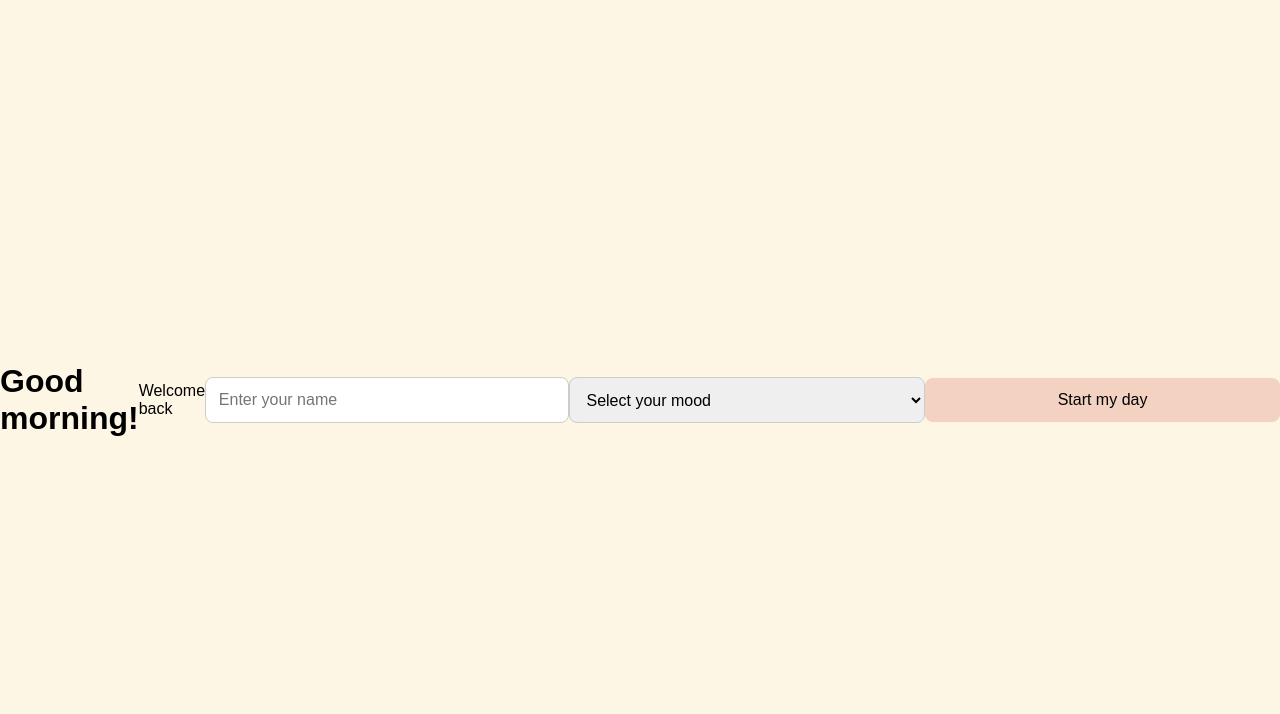
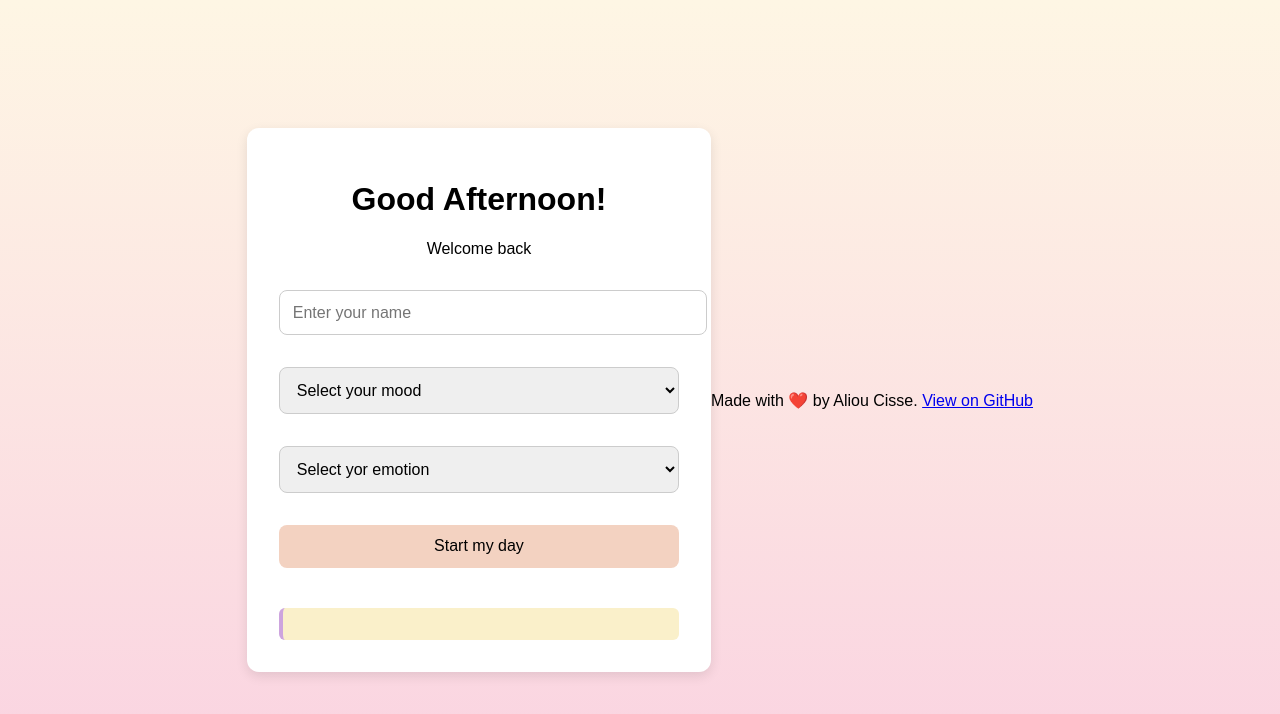
Before and after one commit to BigFuAl/first-project, a website: page smart-daily-dashboard/index.html in a window 1280 px wide. Drawn offline with Linux system fonts and the light colour scheme.

Commit message:
feat: update dashboard layout and content

```diff
--- a/smart-daily-dashboard/index.html
+++ b/smart-daily-dashboard/index.html
@@ -1,14 +1,19 @@
-<!DOCTYPE html>
+<!doctype html>
 <html lang="en">
   <head>
-        <meta charset="UTF-8">
-        <meta name="viewport" content="width=device-width, initial-scale=1.0">
+    <meta charset="UTF-8" />
+    <meta name="viewport" content="width=device-width, initial-scale=1.0" />
     <title>Smart Daily Dashboard</title>
-        <link rel="stylesheet" href="style.css">
-        <link href="https://fonts.googleapis.com/css2?family-Fredoka&display=swap" rel="stylesheet">
+    <link rel="stylesheet" href="style.css" />
+    <link
+      href="https://fonts.googleapis.com/css2?family-Fredoka&display=swap"
+      rel="stylesheet"
+    />
   </head>
 
   <body>
+    <div class="container">
+      <div class="card">
         <h1>Good morning!</h1>
         <p id="greeting">Welcome back</p>
 
@@ -22,11 +27,31 @@
           <option value="meh">Meh</option>
         </select>
 
+        <select id="emotionSelect">
+          <option value="">Select yor emotion</option>
+          <option value="anxious">Anxious</option>
+          <option value="sad">Sad</option>
+          <option value="angry">Angry</option>
+          <option value="happy">Happy</option>
+        </select>
+
         <button id="startBtn">Start my day</button>
 
         <div id="messageArea"></div>
+        <div id="adviceArea"></div>
       </div>
+    </div>
+    <footer>
+      <p>
+        Made with ❤️ by Aliou Cisse.
+        <a
+          href="https://github.com/BigFuAl/first-project/tree/main/smart-daily-dashboard"
+          target="_blank"
+        >
+          View on GitHub
+        </a>
+      </p>
+    </footer>
     <script src="./script.js"></script>
-
   </body>
 </html>
--- a/smart-daily-dashboard/script.js
+++ b/smart-daily-dashboard/script.js
@@ -1,60 +1,85 @@
-document.addEventListener("DOMContentLoaded", () => {
-    console.log("✅ JavaScript is running");
+document.addEventListener('DOMContentLoaded', () => {
+  setTimeout(() => {
+    console.log('✅ DOM loaded. JS running.');
 
-    const nameInput = document.getElementById("nameInput");
-    const moodSelect = document.getElementById("moodSelect");
-    const messageArea = document.getElementById("messageArea");
-    const greeting = document.getElementById("greeting");
-    const startBtn = document.getElementById("startBtn");
+    const nameInput = document.getElementById('nameInput');
+    const moodSelect = document.getElementById('moodSelect');
+    const messageArea = document.getElementById('messageArea');
+    const emotionSelect = document.getElementById('emotionSelect');
+    const adviceArea = document.getElementById('adviceArea');
+    const greeting = document.getElementById('greeting');
+    const startBtn = document.getElementById('startBtn');
+    const currentHour = new Date().getHours();
+    const greetingTitle = document.querySelector('h1');
 
-    // Console check if inputs were found
-    console.log("nameInput:", nameInput);
-    console.log("moodSelect:", moodSelect);
-    console.log("startBtn:", startBtn);
+    if (currentHour < 12) {
+      greetingTitle.innerText = 'Good morning!';
+    } else if (currentHour < 17) {
+      greetingTitle.innerText = 'Good Afternoon!';
+    } else {
+      greetingTitle.innerText = 'Good Evening!';
+    }
 
-    // Restore saved name from localStorage
-    const savedName = localStorage.getItem("username");
+    console.log('Inputs found:', nameInput, moodSelect, startBtn);
+
+    const savedName = localStorage.getItem('username');
     if (savedName) {
       nameInput.value = savedName;
       greeting.innerText = `Welcome back, ${savedName}.`;
     }
 
-    startBtn.addEventListener("click", () => {
-      console.log("▶ Button clicked");
+    // -- ADVICE MAP FOR EMOTIONS --
+
+    const adviceMap = {
+      anxious:
+        'Breathe in through nose, 4 second count. Hold for 4 seconds. Exhale through mouth for 8 seconds. Repeat for at least 10 breaths.',
+      sad: 'It is okay to feel sadness, embrace this emotion. Write down what is making you feel this emotion, distraction such as music, funny tik toks.',
+      angry:
+        'Remove yourself from the environment where anger is taking place. Practice groudinng technique: 5 things you see, 4 things you can feel, 3 things you can hear, 2 things you can smell, and finally notice 1 thing you can taste.',
+      happy:
+        'This is awesome!Remember to write down this feeling  of happiness, and what and how you feel this way. On the days you feel sad, refer back to this mood and do what put you in this mood',
+    };
+
+    startBtn.addEventListener('click', () => {
+      console.log('▶ Button clicked');
 
       const name = nameInput.value.trim();
       const mood = moodSelect.value;
 
-      console.log("name:", name);
-      console.log("mood:", mood);
-
       if (!name) {
-        alert("Please enter your name.");
+        alert('Please enter your name.');
         return;
       }
 
-      localStorage.setItem("username", name);
+      localStorage.setItem('username', name);
       greeting.innerText = `Good day, ${name}!`;
 
-      let message = "";
+      let message = '';
 
       switch (mood) {
-        case "happy":
-          message = "Keep shining — your vibe is contagious!";
+        case 'happy':
+          message = 'Keep shining — your vibe is contagious!';
           break;
-        case "tired":
-          message = "Take a deep breath. You’ve got this, one step at a time.";
+        case 'tired':
+          message = 'Take a deep breath. You’ve got this.';
           break;
-        case "focused":
-          message = "Dialed in — let nothing break your stride today.";
+        case 'focused':
+          message = 'Laser focus — stay locked in.';
           break;
-        case "meh":
-          message = "Even the meh days pass. You still showed up for yourself!";
+        case 'meh':
+          message = 'Even the meh days pass. Proud of you.';
           break;
         default:
-          message = "Pick a mood, superstar.";
+          message = 'Pick a mood first.';
       }
 
       messageArea.innerText = message;
+
+      // -- Emotion Advice --
+
+      const emotion = emotionSelect.value; // get chosen emotion
+      const advice = adviceMap[emotion] || ''; // lookup, or blank
+      adviceArea.innerHTML = advice;
     });
-  });
+  }, 1000); // <- gives the DOM time to stabilize
+});
--- a/smart-daily-dashboard/style.css
+++ b/smart-daily-dashboard/style.css
@@ -1,24 +1,28 @@
 body {
-    background-color: #fef6e4;
+  background: linear-gradient(to bottom, #fef6e4, #fad2e1);
   font-family: 'Fredoka', sans-serif;
   display: flex;
   justify-content: center;
   align-items: center;
   height: 100vh;
   margin: 0;
+  padding: 0%;
 }
 
 .card {
   background-color: #fff;
   padding: 2rem;
   border-radius: 12px;
-    box-shadow: 0 4px 12px rgba(0,0,0,0.1);
+  box-shadow: 0 4px 12px rgba(0, 0, 0, 0.1);
   text-align: center;
   max-width: 400px;
   width: 100%;
+  animation: fadeIn 0.8s ease-out;
 }
 
-input, select, button {
+input,
+select,
+button {
   margin: 1rem 0;
   padding: 0.8rem;
   width: 100%;
@@ -43,3 +47,27 @@ button:hover {
   font-size: 1.1rem;
   color: #001858;
 }
+
+@keyframes fadeIn {
+  from {
+    opacity: 0;
+    transform: translateY(20px);
+  }
+
+  to {
+    opacity: 1;
+    transform: translateY(0);
+  }
+}
+/* Advice box styling */
+#adviceArea {
+  margin-top: 1.5rem;
+  padding: 1rem;
+  background-color: #faf0ca;
+  border-left: 4px solid #cda4de;
+  border-radius: 6px;
+  font-style: italic;
+  font-size: 0.95rem;
+  color: #333;
+  line-height: 1.4;
+}
```
Lines whose indentation alone changed are shown as unchanged.
